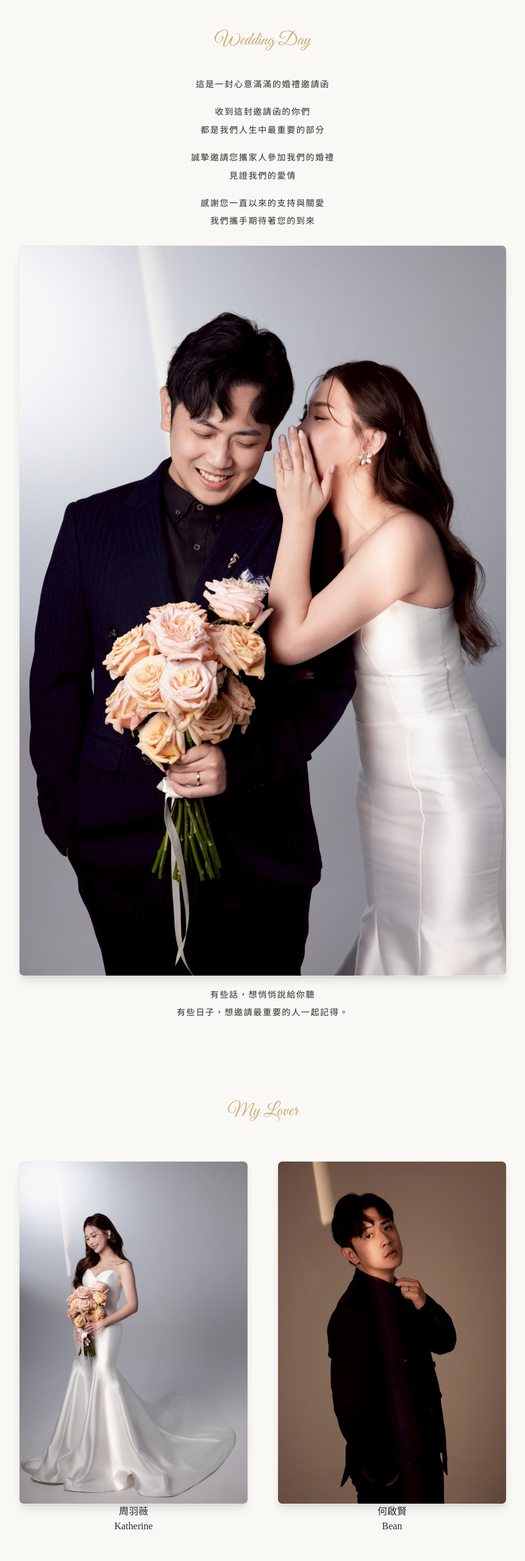
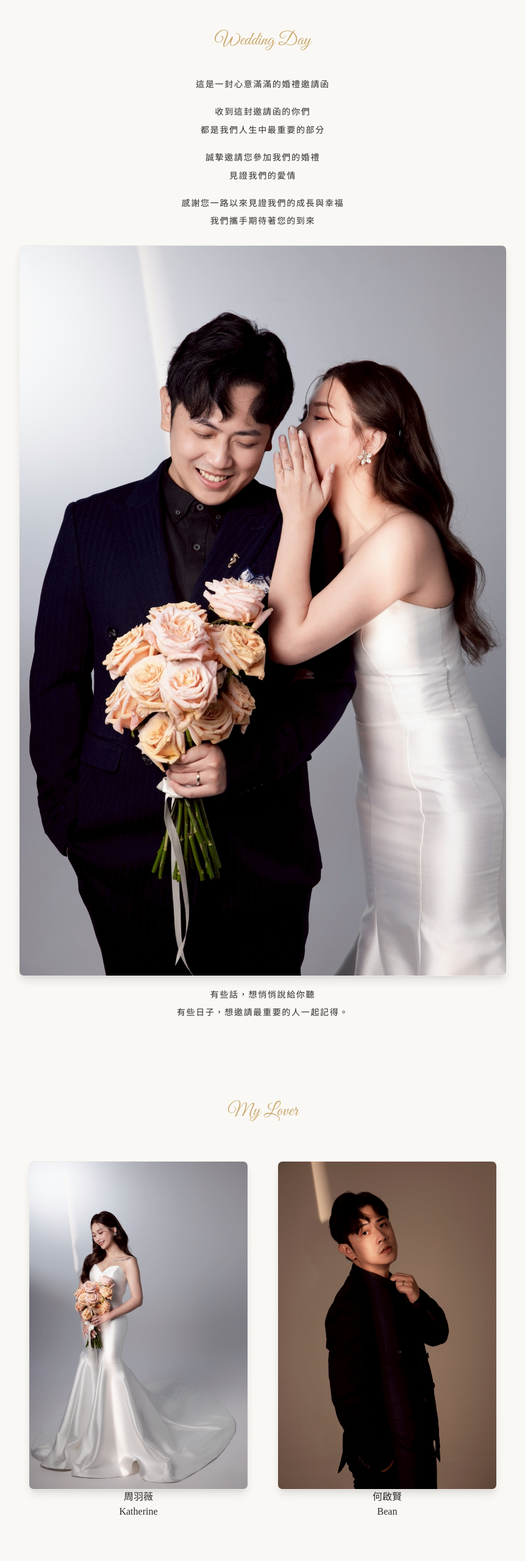
Before and after one commit to qaz326978547/he-zhou-wedding, a Vue app in the folder frontend/: page / in a window 1280 px wide. Shown: the part 880-3440 px from the top of the page at 61% size, without its empty margins (209-1070 px from the left). Built offline with nearby package versions, Linux system fonts and the light colour scheme; no server answers; a web font is replaced by a local one.

Commit message:
StotySection調整文字,排版

```diff
--- a/frontend/src/components/sections/StorySection.vue
+++ b/frontend/src/components/sections/StorySection.vue
@@ -1,18 +1,26 @@
 <template>
   <!-- Story Section (FR-002) -->
-  <section class=" bg-wedding-cream text-center mt-32">
+  <section class="bg-wedding-cream text-center mt-32">
     <p class="font-script text-3xl text-wedding-gold mb-10">Wedding Day</p>
-    <p class="mt-4 text-wedding-charcoal text-sm leading-[2.1] tracking-[0.12em]">
-      <span class="block my-4">這是一封心意滿滿的婚禮邀請函 </span>
-      <span class="block my-4"
-        >收到這封邀請函的你們 <br />都是我們人生中最重要的部分</span
-      >
-      <span class="block my-4"
-        >誠摯邀請您攜家人參加我們的婚禮 <br />見證我們的愛情</span
-      >
-      <span class="block my-4"
-        >感謝您一直以來的支持與關愛 <br />我們攜手期待著您的到來</span
-      >
+    <p
+      class="mt-4 text-wedding-charcoal text-sm leading-[2.1] tracking-[0.12em]"
+    >
+      <span class="block my-4">這是一封心意滿滿的婚禮邀請函</span>
+
+      <span class="block my-4">
+        收到這封邀請函的你們 <br />
+        都是我們人生中最重要的部分
+      </span>
+
+      <span class="block my-4">
+        誠摯邀請您參加我們的婚禮 <br />
+        見證我們的愛情
+      </span>
+
+      <span class="block my-4">
+        感謝您一路以來見證我們的成長與幸福 <br />
+        我們攜手期待著您的到來
+      </span>
     </p>
     <div class="max-w-[800px] mx-auto">
       <img
@@ -20,7 +28,9 @@
         alt="Wedding Story"
         class="mx-auto mt-6 rounded-lg shadow-lg border border-wedding-stone/50"
       />
-      <p class="mt-4 text-wedding-charcoal text-sm leading-[2.1] tracking-[0.12em]">
+      <p
+        class="mt-4 text-wedding-charcoal text-sm leading-[2.1] tracking-[0.12em]"
+      >
         有些話，想悄悄說給你聽<br />
         有些日子，想邀請最重要的人一起記得。
       </p>
@@ -28,7 +38,9 @@
     <div class="py-24 md:py-32">
       <p class="font-script text-3xl text-wedding-gold mb-10">My Lover</p>
 
-      <div class="flex items-center w-full max-w-[800px] mx-auto gap-6 md:gap-12">
+      <div
+        class="flex items-center w-full max-w-[800px] mx-auto gap-4 md:gap-12 px-4"
+      >
         <div class="w-1/2">
           <img
             src="/assets/gallery/photo-20.jpg"
```
